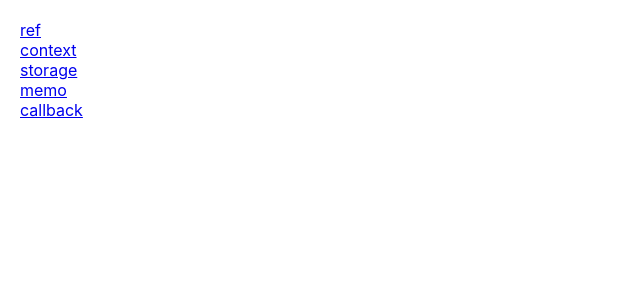
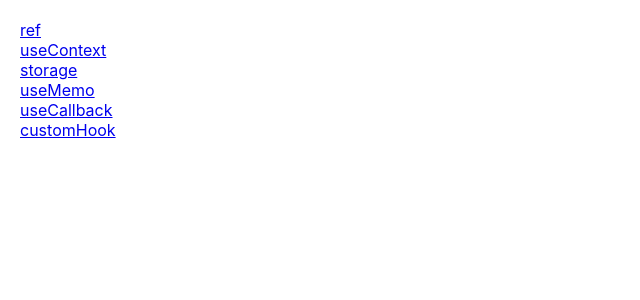
Before and after one commit to chanyu1/react-playground, a React (Create React App) app: page / in a window 1280 px wide. Shown: the top 300 px of the page, without its empty margins (0-640 px from the left). Built offline with nearby package versions, Linux system fonts and the light colour scheme.

Commit message:
feat: custom hook

```diff
--- a/src/App.js
+++ b/src/App.js
@@ -7,6 +7,7 @@ import { ReactContext } from './pages/reactContext';
 import { ReactStorage } from './pages/reactStorage';
 import { ReactMemo } from './pages/reactMemo';
 import { ReactCallback } from './pages/reactCallback';
+import { ReactCustomHook } from './pages/reactCustomHook';
 
 function App() {
   return (
@@ -18,6 +19,7 @@ function App() {
         <Route exact path="/storage" element={<ReactStorage />} />
         <Route exact path="/memo" element={<ReactMemo />} />
         <Route exact path="/callback" element={<ReactCallback />} />
+        <Route exact path="/customhook" element={<ReactCustomHook />} />
       </Routes>
     </BrowserRouter>
   );
--- a/src/pages/home/index.js
+++ b/src/pages/home/index.js
@@ -5,13 +5,15 @@ export const Home = () => {
     <>
       <Link to="/ref">ref</Link>
       <br />
-      <Link to="/context">context</Link>
+      <Link to="/context">useContext</Link>
       <br />
       <Link to="/storage">storage</Link>
       <br />
-      <Link to="/memo">memo</Link>
+      <Link to="/memo">useMemo</Link>
       <br />
-      <Link to="/callback">callback</Link>
+      <Link to="/callback">useCallback</Link>
+      <br />
+      <Link to="/customhook">customHook</Link>
     </>
   );
 };
--- /dev/null
+++ b/src/pages/reactCustomHook/index.js
@@ -0,0 +1,20 @@
+// import { useState, useEffect } from 'react';
+import { useFetch } from './useFetch';
+
+const baseUrl = 'https://jsonplaceholder.typicode.com';
+
+export const ReactCustomHook = () => {
+  // const { data, fetchUrl } = useFetch(baseUrl, 'users');
+  const { data: userData } = useFetch(baseUrl, 'users');
+
+  return (
+    <div>
+      <h1>useFetch</h1>
+      {/* <button onClick={() => fetchUrl('users')}>Users</button>
+      <button onClick={() => fetchUrl('posts')}>Posts</button>
+      <button onClick={() => fetchUrl('todos')}>Todos</button>
+      <pre>{JSON.stringify(data, null, 2)}</pre> */}
+      {userData && <pre>{JSON.stringify(userData[0], null, 2)}</pre>}
+    </div>
+  );
+};
--- /dev/null
+++ b/src/pages/reactCustomHook/useFetch.js
@@ -0,0 +1,20 @@
+import { useState, useEffect, useCallback } from 'react';
+
+export const useFetch = (baseUrl, initialType) => {
+  const [data, setData] = useState(null);
+
+  const fetchUrl = useCallback(
+    (type) => {
+      fetch(baseUrl + '/' + type)
+        .then((res) => res.json())
+        .then((res) => setData(res));
+    },
+    [baseUrl]
+  );
+
+  useEffect(() => {
+    fetchUrl(initialType);
+  }, [fetchUrl, initialType]);
+
+  return { data, fetchUrl };
+};
```
